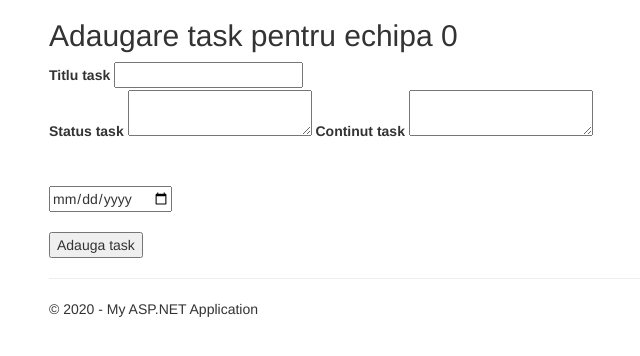
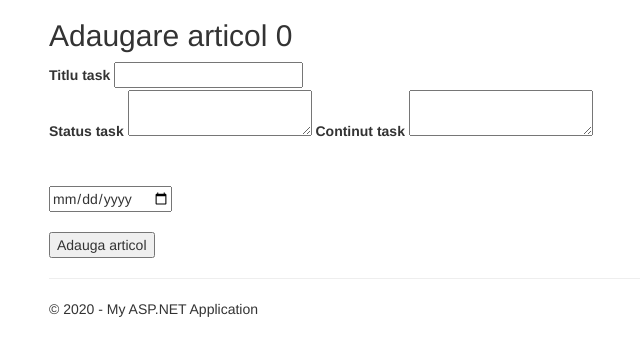
Before and after one commit to Kira060200/task_management_daw_project, an ASP.NET MVC app: page /Tasks/New in a window 1280 px wide. Shown: the part 51-407 px from the top of the page, without its empty margins (21-661 px from the left). Run offline with ASP.NET Core 8 and stand-ins for ASP.NET MVC 5, Linux system fonts and the light colour scheme; the project's own start-up code is not run, and a stand-in starts its controllers and pages; some libraries are stand-ins or nearby versions.

Commit message:
Update New.cshtml

```diff
--- a/Proiect2020/Views/Tasks/New.cshtml
+++ b/Proiect2020/Views/Tasks/New.cshtml
@@ -3,7 +3,7 @@
     ViewBag.Title = "New";
 }
 
-<h2>Adaugare task pentru echipa @ViewBag.IdEchip</h2>
+<h2>Adaugare articol @ViewBag.IdEchip</h2>
 <form method="post" action="/Tasks/New">
     <label>Titlu task</label>
     <input type="text" name="Title" />
@@ -19,8 +19,8 @@
     <br />
     <input type="date" name="EndDate" />
     <br />
-    <input type="hidden" name="TeamId" value="@ViewBag.IdEchip" />
+    <input type="hidden" name="ProjectId" value="@ViewBag.IdEchip" />
 
     <br />
-    <button type="submit">Adauga task</button>
+    <button type="submit">Adauga articol</button>
 </form>
```
